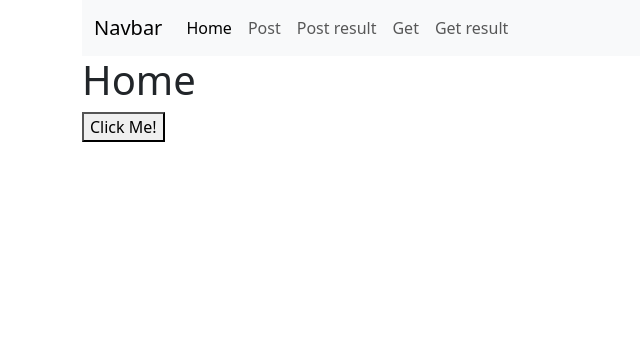
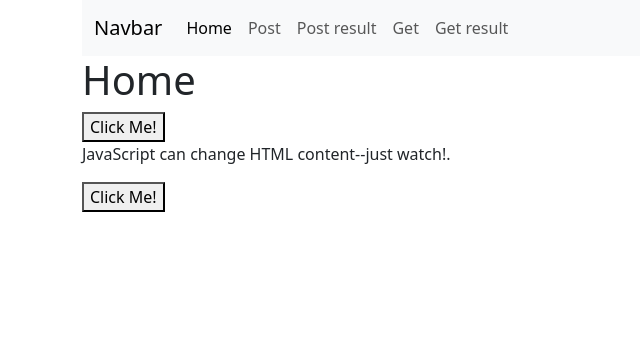
Before and after one commit to lannawollard/hw2, a PHP site: page / in a window 1280 px wide. Shown: the top 356 px of the page, without its empty margins (0-640 px from the left). Run offline with PHP 8.4, Linux system fonts and the light colour scheme.

Commit message:
Update index.php

```diff
--- a/index.php
+++ b/index.php
@@ -6,6 +6,9 @@ include "view-header.php";
 <p id="demo" style="display:none">Hello! Welcome to Homework 5!</p>
 
 <button type="button" onclick="document.getElementById('demo').style.display='block'">Click Me!</button>
+<p id="demo">JavaScript can change HTML content--just watch!.</p>
+
+<button type="button" onclick='document.getElementById("demo").innerHTML = "Told you!"'>Click Me!</button>
 <?php
 include "view-footer.php";
 ?>
```
